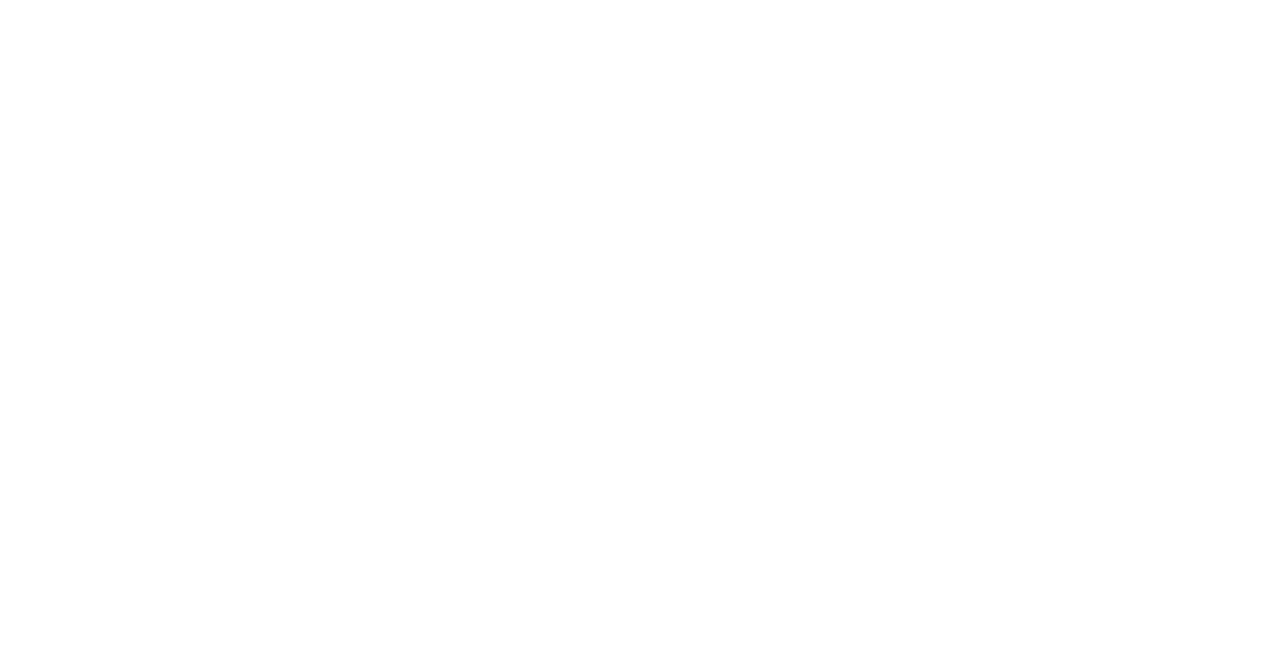
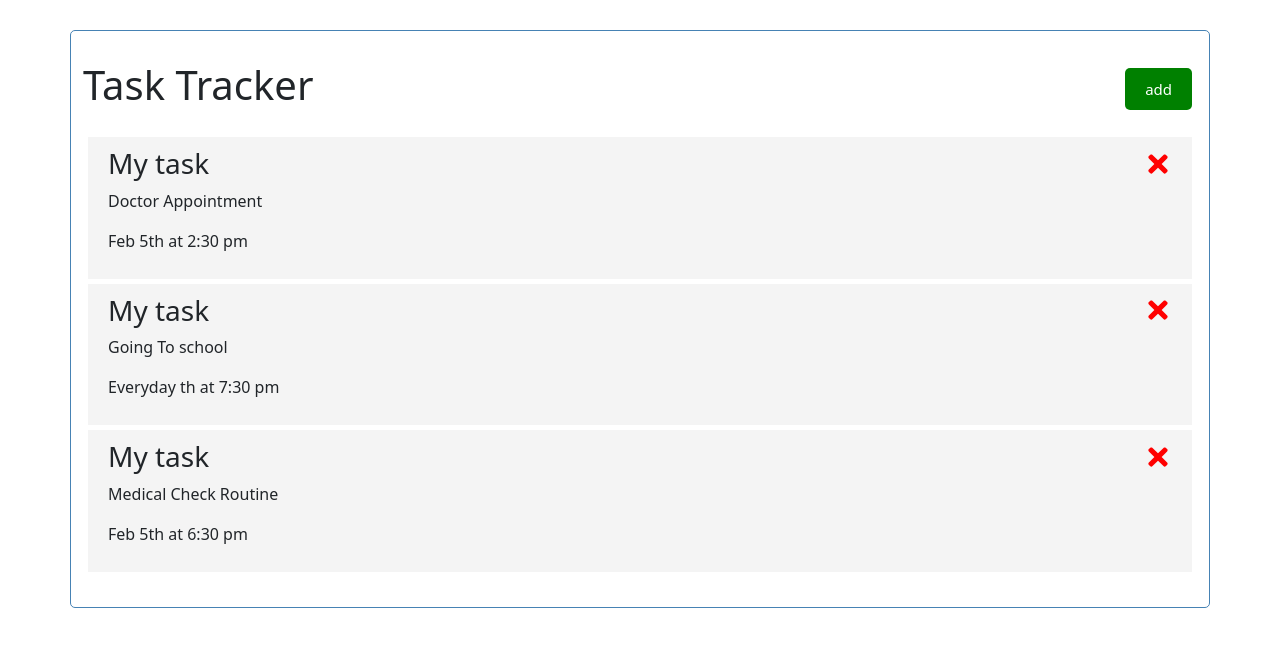
Before and after one commit to andhika16/latihan-react, a React (Create React App) app: page / in a window 1280 px wide. Shown: the top 646 px of the page. Built offline with nearby package versions, Linux system fonts and the light colour scheme.

Commit message:
membuat toggle reminder

```diff
--- a/package.json
+++ b/package.json
@@ -9,6 +9,7 @@
     "bootstrap": "^5.0.1",
     "react": "^17.0.2",
     "react-dom": "^17.0.2",
+    "react-icons": "^4.2.0",
     "react-scripts": "4.0.3",
     "web-vitals": "^1.1.2"
   },
--- a/src/App.css
+++ /dev/null
@@ -1,38 +0,0 @@
-.App {
-  text-align: center;
-}
-
-.App-logo {
-  height: 40vmin;
-  pointer-events: none;
-}
-
-@media (prefers-reduced-motion: no-preference) {
-  .App-logo {
-    animation: App-logo-spin infinite 20s linear;
-  }
-}
-
-.App-header {
-  background-color: #282c34;
-  min-height: 100vh;
-  display: flex;
-  flex-direction: column;
-  align-items: center;
-  justify-content: center;
-  font-size: calc(10px + 2vmin);
-  color: white;
-}
-
-.App-link {
-  color: #61dafb;
-}
-
-@keyframes App-logo-spin {
-  from {
-    transform: rotate(0deg);
-  }
-  to {
-    transform: rotate(360deg);
-  }
-}
--- a/src/App.js
+++ b/src/App.js
@@ -1,14 +1,54 @@
-import React, { Component } from 'react';
-import './App.css';
-class App extends Component {
+import './index.css';
+import Header from './components/Header';
+import Task from './components/Tasks'
+import  { useState } from 'react';
 
-  render() {
-    return (
-      < React.Fragment>
+const App = () => {
+  const [tasks, setTask] = useState([
+    {
+        id: 1,
+        text: 'Doctor Appointment',
+        day: 'Feb 5th at 2:30 pm',
+        reminder : true
+    },
+    {
+        id: 2,
+        text: 'Going To school',
+        day: 'Everyday th at 7:30 pm',
+        reminder : true
+    },
+    {
+        id: 3,
+        text: 'Medical Check Routine',
+        day: 'Feb 5th at 6:30 pm',
+        reminder : false
+    },
+])
 
-      </ React.Fragment>
-    );
+
+  const deleteEvent = (id) => {
+    setTask(
+      tasks.filter(task => task.id !== id)
+    )
   }
+
+  const toggleReminder = (id) => {
+    setTask()
+  }
+
+
+
+
+  return (
+        <div className="container">
+      <Header title='Task Tracker' />
+
+      {
+        tasks.length > 0 ? <Task tasks={tasks} onDelete={deleteEvent} onToggle={ toggleReminder }/> : <p>No tasks</p>
+      }
+
+        </div>
+  );
 }
 
 export default App;
--- /dev/null
+++ b/src/components/Button.js
@@ -0,0 +1,21 @@
+import PropTypes from 'prop-types';
+
+const Button = ({ color, text , onClick}) => {
+    return (
+        <button onClick={onClick} style={{ backgroundColor : color}} className='self-btn'>{text}</button>
+     );
+}
+
+
+Button.defaultProps = {
+    color: 'green',
+    text : 'add'
+}
+
+Button.propTypes = {
+    color: PropTypes.string.isRequired,
+    text :  PropTypes.string.isRequired
+}
+
+
+export default Button;
--- /dev/null
+++ b/src/components/Header.js
@@ -0,0 +1,41 @@
+import React from 'react';
+import PropTypes from 'prop-types';
+import Button from './Button';
+
+const Header = ({title}) => {
+
+    const onClick = () => {
+        console.log('click');
+    }
+
+
+    return (
+        <header className='header'>
+            <h1>{title}</h1>
+            <Button color='green' text='add' onClick={onClick} />
+
+        </header>
+     );
+}
+
+
+
+Header.defaultProps = {
+    title : 'Task Tracker'
+}
+
+Header.propTypes = {
+    title :  PropTypes.string.isRequired
+}
+
+
+// * CSS in JS
+// const styles = {
+//     color: 'red',
+//     backgroundColor : 'green'
+// }
+
+
+
+
+export default Header;
--- /dev/null
+++ b/src/components/Task.js
@@ -0,0 +1,22 @@
+import {FaTimes} from 'react-icons/fa';
+
+const Task = ({ task , onDelete, onToggle}) => {
+    return (
+        <div className='task'
+            onDoubleClick={() => onToggle(task.id)}
+
+        >
+            <h3>My task <FaTimes style={taskStyle}   onClick={() => onDelete(task.id)}/></h3>
+            <p>{task.text}</p>
+            <p>{task.day}</p>
+        </div>
+     );
+}
+
+const taskStyle = {
+    color :  'red',
+    cursor : 'pointer'
+}
+
+
+export default Task;
--- /dev/null
+++ b/src/components/Tasks.js
@@ -0,0 +1,13 @@
+import Task from './Task'
+
+const Tasks = ({ tasks , onDelete, onToggle}) => {
+    return(
+        <>
+            {tasks.map(task =>
+                <Task key={task.id} task={task} onDelete={onDelete} onToggle={ onToggle }/>
+            )}
+        </>
+     );
+}
+
+export default Tasks;
--- a/src/index.css
+++ b/src/index.css
@@ -1,13 +1,112 @@
-body {
+@import url('https://fonts.googleapis.com/css2?family=Poppins:wght@300;400&display=swap');
+
+* {
+  box-sizing: border-box;
   margin: 0;
-  font-family: -apple-system, BlinkMacSystemFont, 'Segoe UI', 'Roboto', 'Oxygen',
-    'Ubuntu', 'Cantarell', 'Fira Sans', 'Droid Sans', 'Helvetica Neue',
-    sans-serif;
-  -webkit-font-smoothing: antialiased;
-  -moz-osx-font-smoothing: grayscale;
+  padding: 0;
 }
 
-code {
-  font-family: source-code-pro, Menlo, Monaco, Consolas, 'Courier New',
-    monospace;
+body {
+  font-family: 'Poppins', sans-serif;
 }
+
+.container {
+  max-width: 500px;
+  margin: 30px auto;
+  overflow: auto;
+  min-height: 300px;
+  border: 1px solid steelblue;
+  padding: 30px;
+  border-radius: 5px;
+}
+
+.header {
+  display: flex;
+  justify-content: space-between;
+  align-items: center;
+  margin-bottom: 20px;
+}
+
+.self-btn {
+  display: inline-block;
+  background-color: #000;
+  color: #fff;
+  border: none;
+  padding: 10px 20px;
+  margin: 5px;
+  border-radius: 5px;
+  cursor: pointer;
+  text-decoration: none;
+  font-size: 15px;
+  font-family: inherit;
+}
+
+.btn:focus {
+  outline: none;
+}
+
+.btn:active {
+  transform: scale(0.98);
+}
+
+.btn-block {
+  display: block;
+  width: 100%;
+}
+
+.task {
+  background: #f4f4f4;
+  margin: 5px;
+  padding: 10px 20px;
+  cursor: pointer;
+}
+
+.task.reminder {
+  border-left: 5px solid green;
+}
+
+.task h3 {
+  display: flex;
+  align-items: center;
+  justify-content: space-between;
+}
+
+.add-form {
+  margin-bottom: 40px;
+}
+
+.form-control {
+  margin: 20px 0;
+}
+
+.form-control label {
+  display: block;
+}
+
+.form-control input {
+  width: 100%;
+  height: 40px;
+  margin: 5px;
+  padding: 3px 7px;
+  font-size: 17px;
+}
+
+.form-control-check {
+  display: flex;
+  align-items: center;
+  justify-content: space-between;
+}
+
+.form-control-check label {
+  flex: 1;
+}
+
+.form-control-check input {
+  flex: 2;
+  height: 20px;
+}
+
+footer {
+  margin-top: 30px;
+  text-align: center;
+}
```
Also changed, not shown: 1 other file (tests, documents, lock files or other folders).
